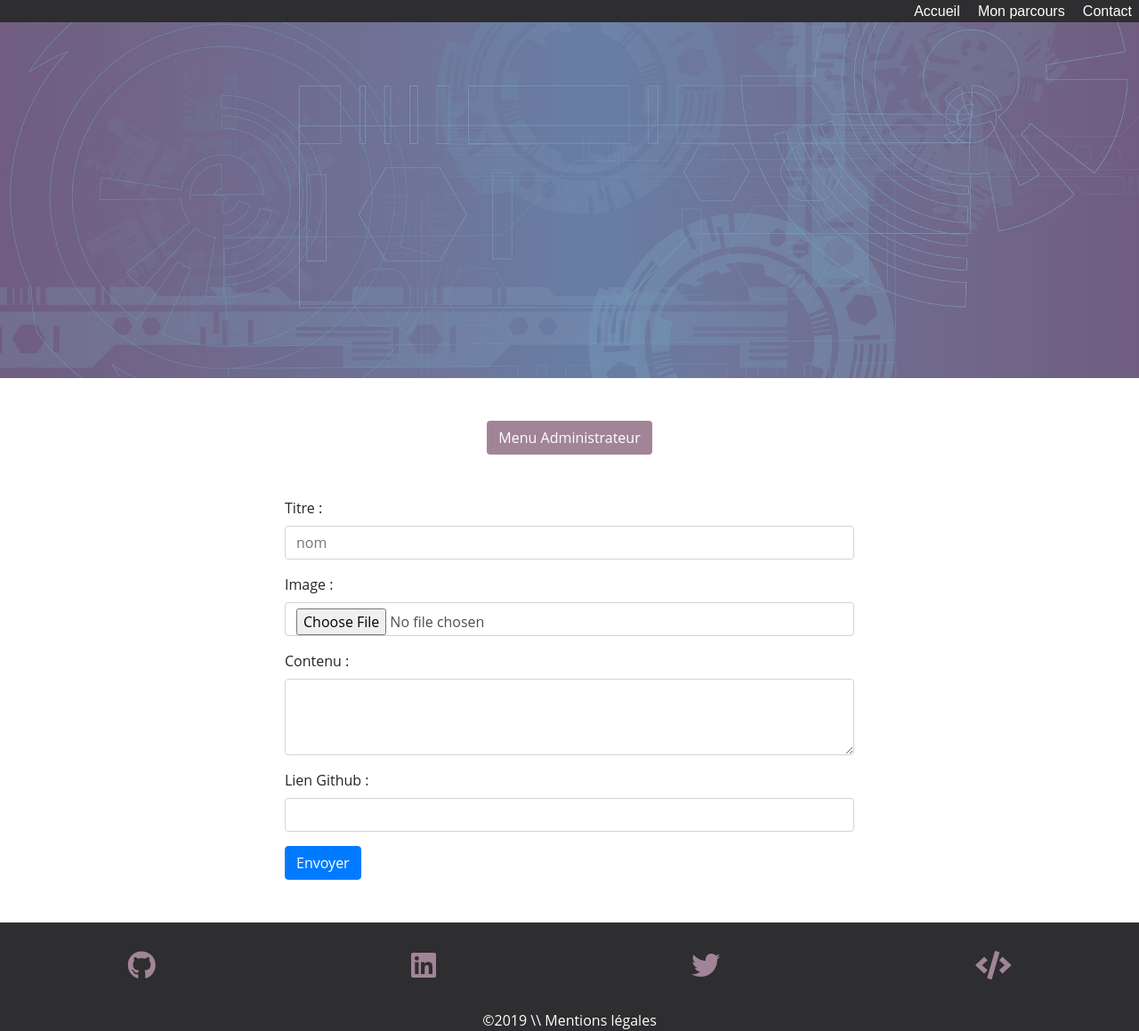
After one commit to BiagioliCassandra/Mon_PortFolio, a PHP site: page /adminProjectsAddForm.php in a window 1280 px wide. The commit adds this page. Shown: the whole page at 89% size. Run offline with PHP 8.4, Linux system fonts and the light colour scheme; data that the repository does not hold is empty; some libraries are stand-ins or nearby versions.

Commit message:
finish all page projects without update

```diff
--- a/adminProjects.php
+++ b/adminProjects.php
@@ -14,7 +14,7 @@ if(isset($_GET["message"])) {
 <section>
     <h2 class="margin_1em text-center">Mes projets</h2>
     <div class="text-center btn-group d-block mx-auto" role="group" aria-label="Basic example">
-        <a class="btn text-white color_containerLight" href="adminProjectForm.php">Ajouter un projet</a>
+        <a class="btn text-white color_containerLight" href="adminProjectsAddForm.php">Ajouter un projet</a>
         <a href="admin.php" class="btn text-white color_containerLight">Menu Administrateur</a>
     </div>
     <?php
@@ -24,8 +24,8 @@ if(isset($_GET["message"])) {
         <header class="d-flex w-100 justify-content-between align-items-center">
             <h3 class="mb-5"><?php echo $project["title"]; ?></h3>
             <div>
-                <a class="puce color_text" href="adminProjectForm.php?id=<?php echo$project['id'] ?>&action=update"><i class="fas fa-edit fa-2x"></i><a>
-                <a class="puce color_text" href="adminProjectTreatment.php?id=<?php echo$project['id']; ?>&action=remove"><i class="fas fa-times fa-2x"></i></a>
+                <a class="puce color_text" href="adminProjectsUpdateForm.php?id=<?php echo $project['id']; ?>"><i class="fas fa-edit fa-2x"></i><a>
+                <a class="puce color_text" href="adminProjectsTreatment.php?id=<?php echo $project['id']; ?>&action=remove"><i class="fas fa-times fa-2x"></i></a>
             <div>
         </header>
         <p class="mb-1"><?php echo $project["content"]; ?></p>
--- /dev/null
+++ b/adminProjectsAddForm.php
@@ -0,0 +1,41 @@
+<?php
+//I add the files I need
+include("Template/nav.php");
+include("Template/header.php");
+require("Model/db.php");
+require("Model/projectManager.php");
+require("Model/imageManager.php");
+session_start();
+
+if(isset($_GET["message"])) {
+      $message = htmlspecialchars($_GET["message"]);
+      echo "<div class='alert alert-danger w-50 mx-auto'>" . $message . "</div>";
+}
+?>
+<div class="text-center mt-5">
+    <a href="admin.php" class="btn text-white color_containerLight">Menu Administrateur</a>
+</div>
+<form class="mx-auto w-50 my-5" method="POST" action="adminProjectsTreatment.php?action=add" enctype="multipart/form-data">
+      <input type="hidden" class="form-control" name="id">
+      <div class="form-group">
+            <label for="addProjectTitle">Titre : </label>
+            <input type="text" class="form-control" name="title" id="addProjectTitle" placeholder="nom" required="required">
+      </div>
+      <div class="form-group">
+            <label for="addProjectImage">Image : </label>
+            <input type="file" class="form-control" name="image" id="addProjectImage" required="required">
+      </div>
+      <div class="form-group">
+            <label for="addProjectContain">Contenu : </label>
+            <textarea class="form-control" name="content" id="addProjectContain" rows="3" required="required"></textarea>
+      </div>
+      <div class="form-group">
+            <label for="addProjectGithub">Lien Github : </label>
+            <input type="text" class="form-control" name="github" id="addProjectGithub" required="required">
+      </div>
+      <button type="submit" name="button" value="Envoyer" class="btn btn-primary">Envoyer</button>
+</form>
+<?php
+//I add the files I need
+include("Template/footer.php");
+?>
--- a/adminProjectForm.php
+++ b/adminProjectsUpdateForm.php
@@ -21,7 +21,7 @@ if(isset($_GET["message"])) {
 <div class="text-center mt-5">
     <a href="admin.php" class="btn text-white color_containerLight">Menu Administrateur</a>
 </div>
-<form class="mx-auto w-50 my-5" method="POST" action="adminProjectAddTreatment.php" enctype="multipart/form-data">
+<form class="mx-auto w-50 my-5" method="POST" action="adminProjectsTreatment.php?id=<?php $_GET["id"]; ?>&action=update" enctype="multipart/form-data">
       <input type="hidden" class="form-control" name="id" value="<?php echo (isset($project)?$project["id"]:""); ?>">
       <div class="form-group">
             <label for="addProjectTitle">Titre : </label>
@@ -40,7 +40,6 @@ if(isset($_GET["message"])) {
             <input type="text" class="form-control" name="github" id="addProjectGithub" value="<?php echo (isset($project)?$project["github_link"]:""); ?>" required="required">
       </div>
       <button type="submit" name="button" value="Envoyer" class="btn btn-primary">Envoyer</button>
-      <a class="btn btn-primary" href="adminProjectTreatment.php?id=<?php echo $_GET['id']; ?>&action=update">Modifier</a>
 </form>
 <?php
 //I add the files I need
```
Also changed, not shown: adminProjectAddTreatment.php (deleted, +0 -32 lines), adminProjectTreatment.php (deleted, +0 -35 lines), adminProjectsTreatment.php (added, +61 -0 lines).
